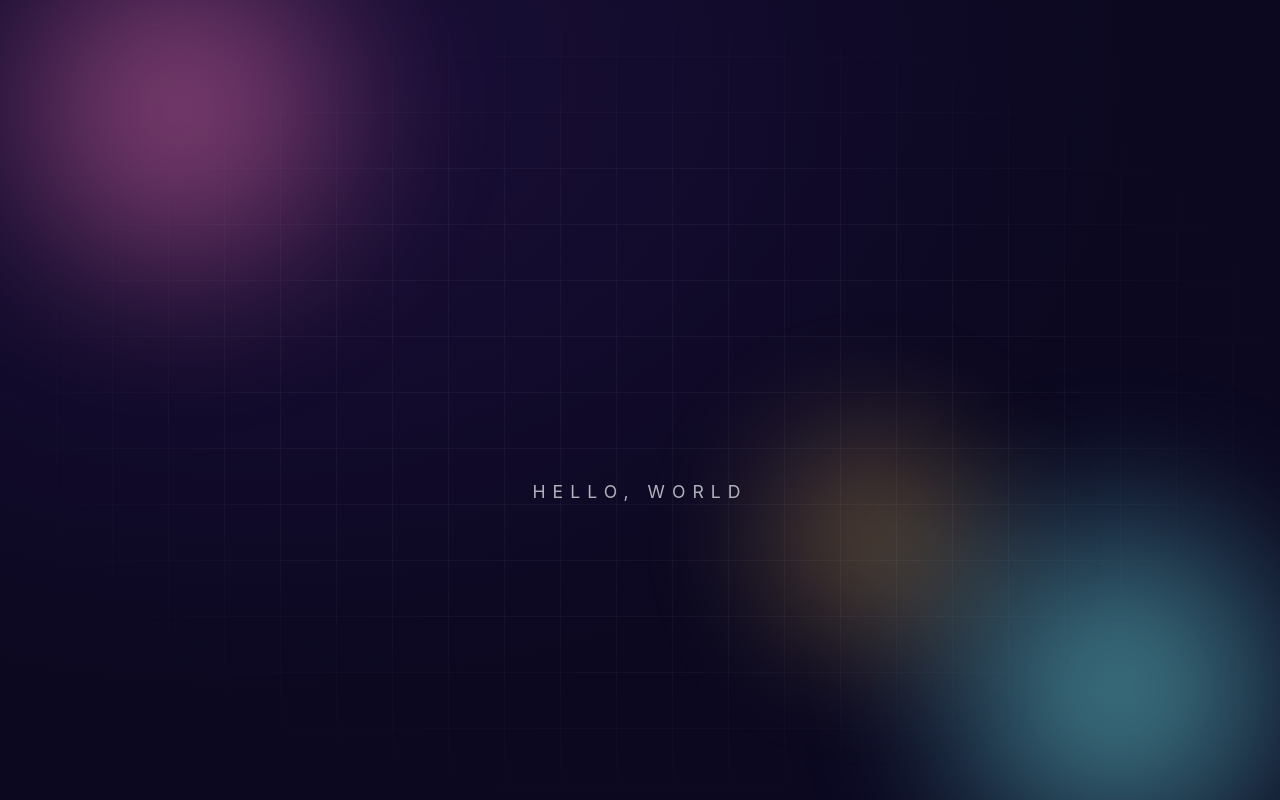
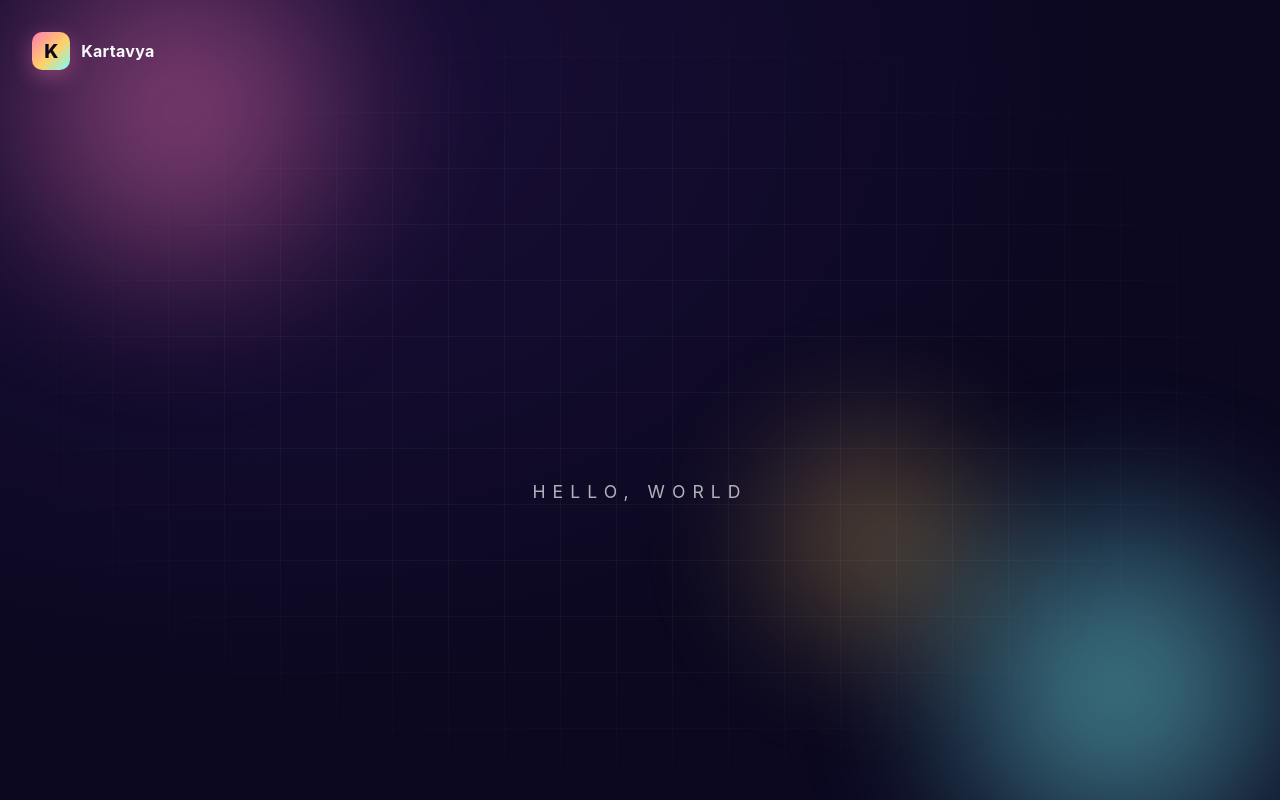
Before and after one commit to draj1979/hello-world-site, a plain HTML site: page index.html in a window 1280 px wide. Drawn offline with Linux system fonts and the light colour scheme.

Commit message:
Add Kartavya logo to hero

```diff
--- a/index.html
+++ b/index.html
@@ -4,6 +4,7 @@
   <meta charset="utf-8" />
   <title>Kartavya</title>
   <meta name="viewport" content="width=device-width, initial-scale=1" />
+  <link rel="icon" type="image/svg+xml" href="favicon.svg" />
   <style>
     :root {
       --bg-1: #0b0820;
@@ -141,6 +142,43 @@
       padding: 0 1.5rem;
     }
 
+    /* Logo (top-left) */
+    .logo {
+      position: absolute;
+      top: clamp(1rem, 2.5vw, 2rem);
+      left: clamp(1rem, 2.5vw, 2rem);
+      display: inline-flex;
+      align-items: center;
+      gap: 0.7rem;
+      text-decoration: none;
+      color: #f8fafc;
+      z-index: 2;
+      opacity: 0;
+      transform: translateY(-10px);
+      animation: fade-down 0.8s ease 0.2s forwards;
+    }
+    .logo-mark {
+      width: 38px;
+      height: 38px;
+      border-radius: 10px;
+      background: linear-gradient(135deg, var(--accent-1), var(--accent-3) 55%, var(--accent-2));
+      display: grid;
+      place-items: center;
+      box-shadow: 0 6px 20px rgba(255, 122, 182, 0.35);
+      font-weight: 800;
+      font-size: 1.2rem;
+      color: #0b0820;
+      letter-spacing: -0.04em;
+    }
+    .logo-word {
+      font-weight: 700;
+      font-size: 1rem;
+      letter-spacing: 0.02em;
+    }
+    @keyframes fade-down {
+      to { opacity: 1; transform: translateY(0); }
+    }
+
     @media (prefers-reduced-motion: reduce) {
       *, *::before, *::after { animation: none !important; transition: none !important; }
       .name span { opacity: 1; transform: none; }
@@ -150,6 +188,10 @@
 </head>
 <body>
   <section class="hero">
+    <a class="logo" href="/" aria-label="Kartavya home">
+      <span class="logo-mark" aria-hidden="true">K</span>
+      <span class="logo-word">Kartavya</span>
+    </a>
     <div class="grid" aria-hidden="true"></div>
     <div class="orb" aria-hidden="true"></div>
     <div class="stack">
```
